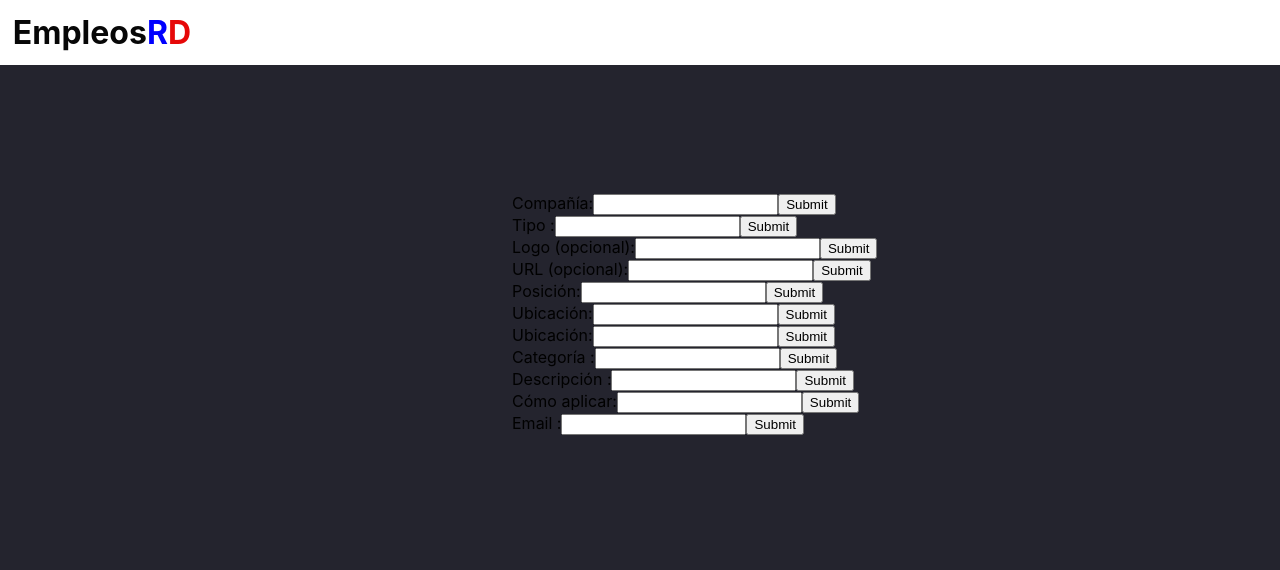
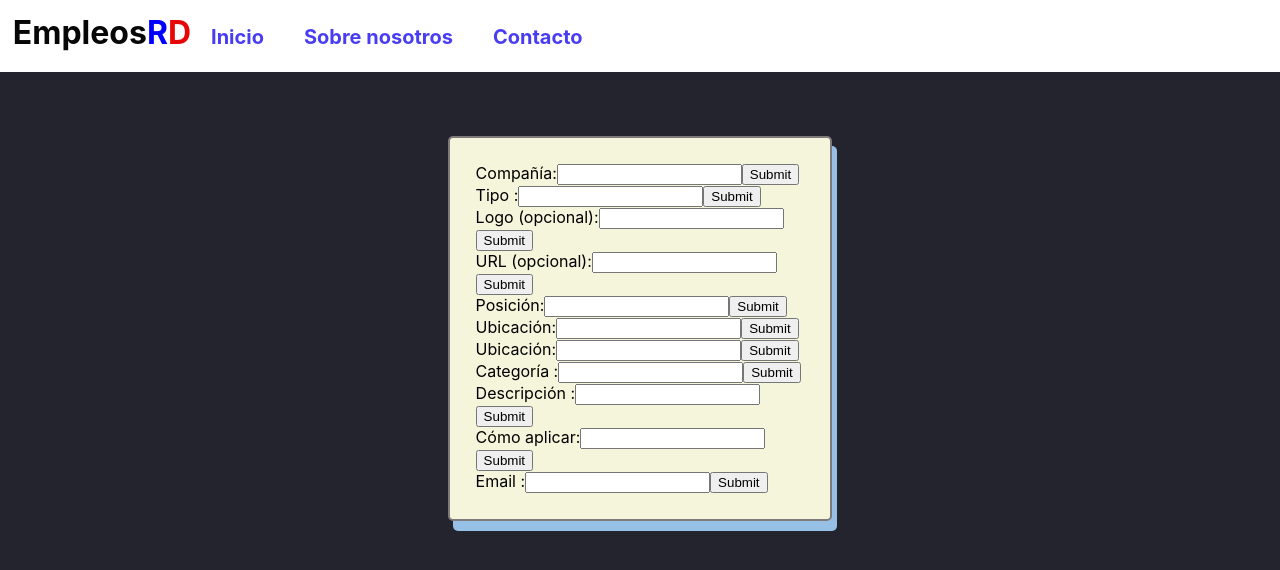
Before and after one commit to IndianaLora/Bolsa-de-empleos, a React (Create React App) app in the folder frontend/: page /container in a window 1280 px wide. Shown: the top 570 px of the page. Built offline with nearby package versions, Linux system fonts and the light colour scheme.

Commit message:
style header

```diff
--- a/frontend/src/App.css
+++ b/frontend/src/App.css
@@ -28,3 +28,20 @@ body {
     transform: rotate(360deg);
   }
 }
+header nav a {
+  display: inline-block;
+  color: #493df3;
+  text-decoration: none;
+  padding: 10px 20px;
+  line-height: normal;
+  font-size: 20px;
+  font-weight: bold;
+  -webkit-transition: all 500ms ease;
+  -o-transition: 500ms ease;
+  transition: all 500ms ease;
+}
+
+header nav a:hover {
+  background: rgb(136, 129, 163);
+  border-radius: 50px;
+}
--- a/frontend/src/App.js
+++ b/frontend/src/App.js
@@ -9,7 +9,13 @@ function Header(props) {
           Empleos
           <span id="r">R</span>
           <span id="d">D</span>
+          <nav id="nav">
+          <a href="">Inicio</a>
+          <a href="">Sobre nosotros</a>
+          <a href="">Contacto</a>
+        </nav>
         </h1>
+
       </header>
     </div>
   );
--- a/frontend/src/container.js
+++ b/frontend/src/container.js
@@ -54,7 +54,7 @@ function Container() {
       <input type="submit" value="Submit" />
       <br></br>
       <label>
-        Descripción  :
+        Descripción :
         <input type="text" name="name" />
       </label>
       <input type="submit" value="Submit" />
--- a/frontend/src/index.css
+++ b/frontend/src/index.css
@@ -31,7 +31,13 @@ h1 {
   justify-content: right;
 }
 #form {
-  margin-top: 10%;
-  margin-left: 40%;
-  display:inline-flexbox;
+  margin-top: 5%;
+  margin-bottom: 7%;
+  margin-left: 35%;
+  margin-right: 35%;
+  padding: 2%;
+  border: 2px solid rgb(128, 121, 121);
+  border-radius: 5px;
+  box-shadow: 5px 10px #97c0e7;
+  background-color: beige;
 }
```
Also changed, not shown: 1 other file (tests, documents, lock files or other folders).
